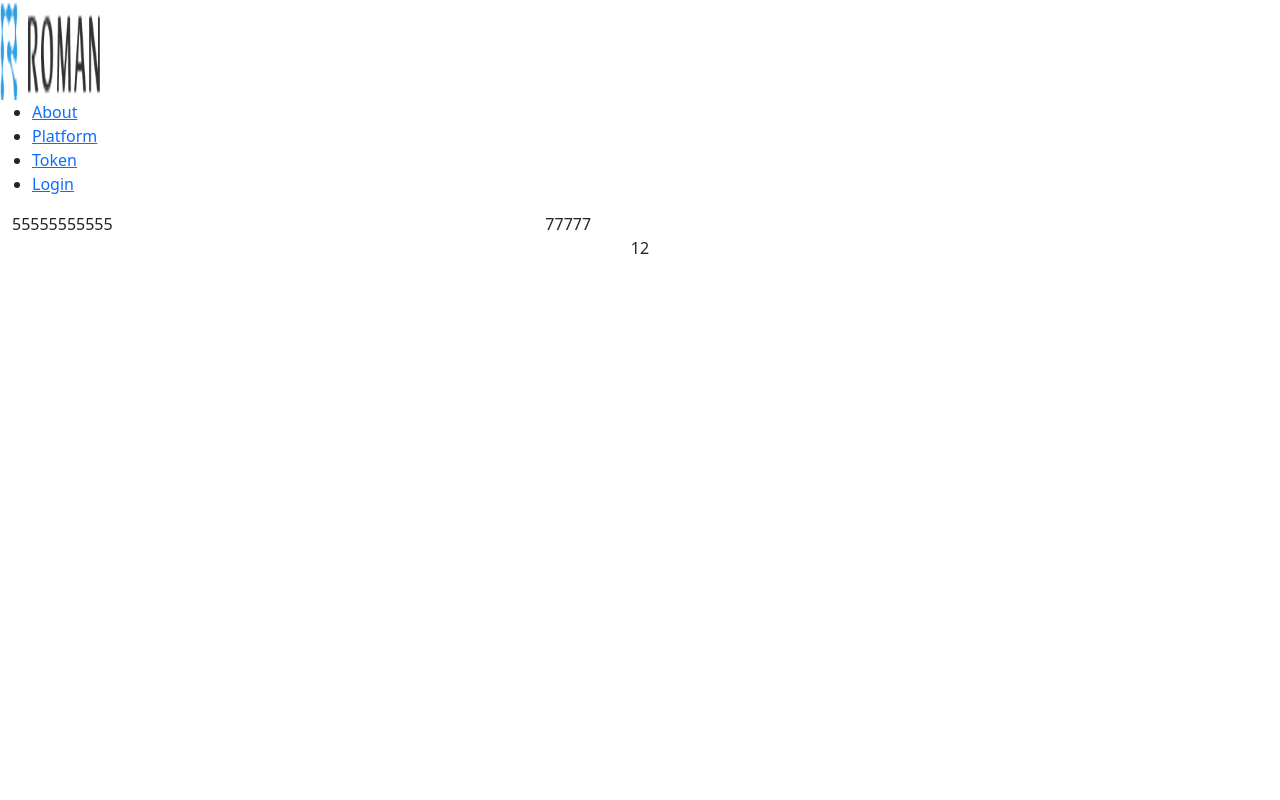
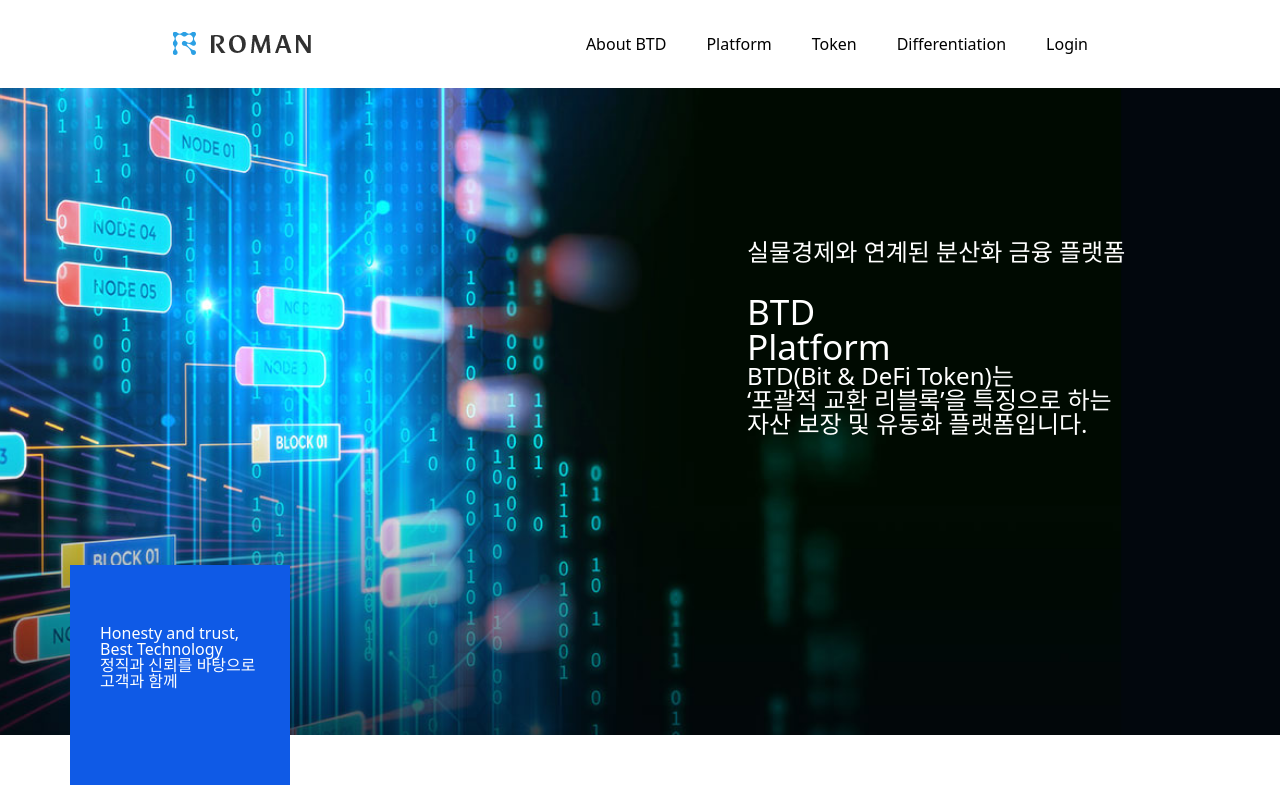
Before and after one commit to aquabuz/tetris, a website built with webpack: page src/index.html in a window 1280 px wide. Built offline with nearby package versions, Linux system fonts and the light colour scheme.

Commit message:
setting, img src fix

```diff
--- a/package.json
+++ b/package.json
@@ -17,6 +17,8 @@
     "@babel/preset-env": "^7.16.4",
     "babel-loader": "^8.2.3",
     "css-loader": "^6.5.1",
+    "file-loader": "^6.2.0",
+    "html-loader": "^3.0.1",
     "html-webpack-plugin": "^5.5.0",
     "sass": "^1.43.4",
     "sass-loader": "^12.3.0",
--- /dev/null
+++ b/src/css/component/_layout.scss
@@ -0,0 +1,73 @@
+/**
+  px값 List를 만들어주는 함수입니다.
+*/
+@function size($start, $end) {
+  $size : ();
+  @for $i from $start through $end {
+      $value : $i + 0;
+      $size : append($size, $value);
+  }
+  @return $size;
+}
+
+/**
+값이 0일때는 0으로, 그 외에는 'px'을 붙여줍니다.
+ex) 0 => 0, 10 => 10px
+*/
+@function getPx($value) {
+  @if $value == 0 {
+      @return $value;
+  } @else {
+      @return $value + 0px;
+  }
+}
+
+/**
+px 값입니다.
+0 ~ 100px 까지 조정하게 만들었습니다.
+*/
+$size : size(0, 100);
+
+/**
+margin과 padding의 각 위치를 지정해주는 map 입니다.
+key는 class이름 생성시 쓰이며 value는 상세 속성 정의시 쓰입니다.
+*/
+$position : ('l':'left', 'r':'right', 't':'top', 'b':'bottom');
+
+/**
+margin과 padding 생성을 위한 map입니다.
+key는 class이름 생성시 쓰이며 value는 상세 속성 정의시 쓰입니다.
+*/
+$nameMap : ('m':'margin', 'p':'padding');
+/**
+실제 css class를 만들어주는 mixin입니다.
+nameMap, position, size를 혼합하여 아래와 같은 형식으로 만들어줍니다.
+
+ex>
+m-0 : { margin : 0; }
+mt-1 : { margin-top : 1px; }
+*/
+@mixin generate($nameMap : (), $position : (), $size : ()) {
+  @each $preKey, $preValue in $nameMap {
+      @each $px in $size {
+          .#{$preKey}-#{$px} {
+              #{$preValue} : getPx($px);
+          }
+          @each $sufKey, $sufValue in $position {
+              .#{$preKey}#{$sufKey}-#{$px} {
+                  #{$preValue}-#{$sufValue} : getPx($px);
+              }
+          }
+      }
+  }
+}
+
+@include generate($nameMap, $position, $size);
+
+.ml-auto {
+  margin-left: auto !important;
+}
+
+.mr-auto {
+  margin-right: auto !important;
+}
--- /dev/null
+++ b/src/css/component/_reset.scss
@@ -0,0 +1,56 @@
+/* http://meyerweb.com/eric/tools/css/reset/
+   v2.0 | 20110126
+   License: none (public domain)
+*/
+
+html, body, div, span, applet, object, iframe,
+h1, h2, h3, h4, h5, h6, p, blockquote, pre,
+a, abbr, acronym, address, big, cite, code,
+del, dfn, em, img, ins, kbd, q, s, samp,
+small, strike, strong, sub, sup, tt, var,
+b, u, i, center,
+dl, dt, dd, ol, ul, li,
+fieldset, form, label, legend,
+table, caption, tbody, tfoot, thead, tr, th, td,
+article, aside, canvas, details, embed,
+figure, figcaption, footer, header, hgroup,
+menu, nav, output, ruby, section, summary,
+time, mark, audio, video {
+	margin: 0;
+	padding: 0;
+	border: 0;
+	font-size: 100%;
+	font: inherit;
+	vertical-align: baseline;
+}
+/* HTML5 display-role reset for older browsers */
+article, aside, details, figcaption, figure,
+footer, header, hgroup, menu, nav, section {
+	display: block;
+}
+body {
+	line-height: 1;
+}
+ol, ul {
+	list-style: none;
+}
+blockquote, q {
+	quotes: none;
+}
+blockquote:before, blockquote:after,
+q:before, q:after {
+	content: '';
+	content: none;
+}
+table {
+	border-collapse: collapse;
+	border-spacing: 0;
+}
+a {
+	&,
+	&:visited,
+	&:active,
+	&:hover {
+		text-decoration: none;
+	}
+}
--- a/src/css/component/_root.scss
+++ b/src/css/component/_root.scss
@@ -1,3 +1,3 @@
 :root {
-  // --bs-body-font-family: dotum;
+  --header: 88px;
 }
--- a/src/css/component/_variables.scss
+++ b/src/css/component/_variables.scss
@@ -29,7 +29,7 @@ $grays: (
 // fusv-enable
 
 // scss-docs-start color-variables
-$blue:    #0d6efd !default;
+$blue:    #0f5ae6 !default;
 $indigo:  #6610f2 !default;
 $purple:  #6f42c1 !default;
 $pink:    #d63384 !default;
--- a/src/css/index.scss
+++ b/src/css/index.scss
@@ -1,10 +1,16 @@
 @charset 'UTF-8';
 
+// 변수
+@import 'component/_root';
+@import 'component/_variables';
+
+// 부트스트랩
 @import '~bootstrap/scss/bootstrap';
 
-@import 'component/_root';
-@import 'component/_variables';
+@import 'component/_reset';
+@import 'component/_layout';
 @import 'component/_mixins';
+
 
 // 디자인
 @import 'style';
--- a/src/css/style.scss
+++ b/src/css/style.scss
@@ -1,3 +1,79 @@
-.text-wrap {
-  @include d-flex(center, center);
+body {
+  font-family: var(--bs-font-sans-serif);
 }
+
+.site-header {
+  @include d-flex(normal, center);
+  position: fixed;
+  top: 0;
+  left: 0;
+  width: 100%;
+  height: var(--header);
+  background-color: white;
+  z-index: 99;
+}
+
+.site-header-wrap {
+  @include d-flex(space-between, center);
+  padding: 0 10em;
+}
+
+.site-header-menu {
+  display: flex;
+
+  li {
+    padding: 0 20px;
+
+    a {
+      color: $black;
+    }
+  }
+}
+
+.main-section {
+  position: relative;
+  background-color: $gray-900;
+
+  &.first {
+    width: 100%;
+    background-image: url(../images/background/visual_bg.jpg);
+    background-size: cover;
+    background-position: center top;
+    background-attachment: fixed;
+
+    .container {
+      position: relative;
+      height: 735px;
+    }
+  }
+}
+
+.main-section-headline {
+  padding-top: 240px;
+  margin-left: auto;
+  color: white;
+
+  p {
+    font-size: 1.5em;
+
+    + h2 {
+      padding-top: 30px;
+    }
+  }
+
+  h2 {
+    font-size: 2.2em;
+  }
+}
+
+.main-section-desc {
+  padding: 60px 0 0 30px;
+  position: absolute;
+  left: 0;
+  bottom: -50px;
+  width: 220px;
+  height: 220px;
+  color: white;
+  background-color: $blue;
+  z-index: 98;
+}
--- a/src/index.html
+++ b/src/index.html
@@ -8,29 +8,45 @@
 </head>
 <body>
   <!-- 헤더 -->
-  <header>
-    <a href=".">
-      <img src="./images/logo.png" width="100px" height="100px">
+  <header class="site-header">
+    <div class="container-fluid">
+      <div class="site-header-wrap">
+        <a href="." title="HOME">
+          <img src="./images/logo.png">
         </a>
-    <ul class="clearfix">
-      <li><a href="">About</a></li>
+        <ul class="site-header-menu">
+          <li><a href="">About BTD</a></li>
           <li><a href="">Platform</a></li>
           <li><a href="">Token</a></li>
+          <li><a href="">Differentiation</a></li>
           <li><a href="">Login</a></li>
         </ul>
+      </div>
+    </div>
   </header>
   <!-- //헤더 -->
   <div class="wrap">
-    <div class="container-fluid">
+    <section class="main-section first">
+      <div class="container">
         <div class="row">
-        <div class="col-5">55555555555</div>
-        <div class="col-7">77777</div>
-        <div class="text-wrap">
-          <p>1</p>
-          <p>2</p>
+          <div class="col-5 ml-auto">
+            <div class="main-section-headline">
+              <p>실물경제와 연계된 분산화 금융 플랫폼</p>
+              <h2>BTD<br>Platform</h2>
+              <p>BTD(Bit &amp; DeFi Token)는<br>
+                ‘포괄적 교환 리블록’을 특징으로 하는<br>
+                자산 보장 및 유동화 플랫폼입니다.</p>
             </div>
           </div>
         </div>
+        <div class="row">
+          <div class="main-section-desc">
+            <h3>Honesty and trust,<br>Best Technology</h3>
+            <p>정직과 신뢰를 바탕으로<br>고객과 함께</p>
+          </div>
+        </div>
+      </div>
+    </section>
   </div>
 </body>
 </html>
--- a/webpack.config.js
+++ b/webpack.config.js
@@ -2,6 +2,8 @@ const HtmlWebpackPlugin = require('html-webpack-plugin');
 const path = require('path');
 
 module.exports = {
+
+  mode:"development",
 
   output: {
     path: path.resolve(__dirname, './dist'),
@@ -11,56 +13,51 @@ module.exports = {
   devServer: {
     host: "localhost",
     port: 8080,
-    // https: true
   },
 
   module: {
     rules: [
-			{
-        // test: /\.scss$/,
-        test: /\.s|css$/,
-          use: [{
-            loader: "style-loader"
-          }, {
-            loader: "css-loader",
-            options: {
-              sourceMap: true
-            }
-          }, {
-            loader: "sass-loader",
-            options: {
-              sourceMap: true
-            }
-          }]
-				// use: ["style-loader", "css-loader", "sass-loader"] // css type을 바꾼 후, style을 적용해야 되므로 순서에 유의할 것 (LIFO)
-			},
       {
 				test: /\.js$/,
 				exclude: /node_modules/,
 				use: ["babel-loader"]
 			},
       {
-        test: /\.(png|jpg)$/,
-        loader: 'url-loader'
-      }
-      // {
-      //   test: /\.(jpe?g|png|gif|svg)$/i,
-      //   include : path.join(__dirname, 'src/images'),
-      //   use: [
-      //     {
-      //       loader: 'url-loader',
-      //       options: {
-      //         name: 'images/[name].[ext]'
-      //       }
-      //     },
-      //   ]
-      // }
+        test: /\.html$/i,
+        loader: "html-loader",
+      },
+      {
+        test: /\.s|css$/,
+          use: [
+            {
+            loader: "style-loader"
+          },
+          {
+            loader: "css-loader",
+            options: {
+              sourceMap: true
+            }
+          },
+          {
+            loader: "sass-loader",
+            options: {
+              sourceMap: true
+            }
+          }
+        ]
+			},
+      {
+        test: /\.(jpe?g|png|gif)$/,
+        type: 'asset/resource',
+        generator: {
+          filename: 'img/[hash][ext]'
+        }
+      },
 		]
   },
 
   plugins: [
     new HtmlWebpackPlugin({
-      title: 'myApp',
       template: path.resolve(__dirname, 'src', 'index.html')
     }),
   ]
```
Also changed, not shown: src/images/background/visual_bg.jpg (added), src/logo.png (added), 1 other file. Lines whose indentation alone changed are shown as unchanged.
